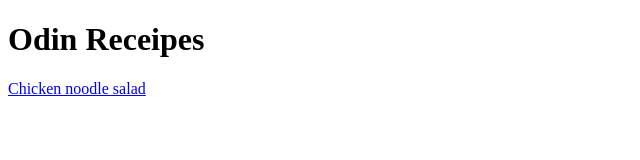
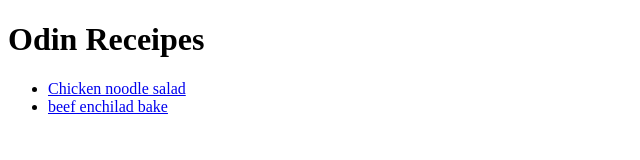
Before and after one commit to rics254/Odin-recipes, a plain HTML site: page index.html in a window 1280 px wide. Shown: the whole page, without its empty margins (0-640 px from the left). Drawn offline with Linux system fonts and the light colour scheme.

Commit message:
added list to the links

```diff
--- a/index.html
+++ b/index.html
@@ -7,7 +7,9 @@
 </head>
 <body>
     <h1>Odin Receipes</h1>
-    <a href="recipes/chicken-noodle-salad.html">Chicken noodle salad</a>
-    <a href="recipes/beef-enchilad-bake.html"></a>
+    <ul>
+    <li><a href="recipes/chicken-noodle-salad.html">Chicken noodle salad</a></li>
+    <li><a href="recipes/beef-enchilad-bake.html">beef enchilad bake</a></li>
+</ul>
 </body>
 </html>
```
